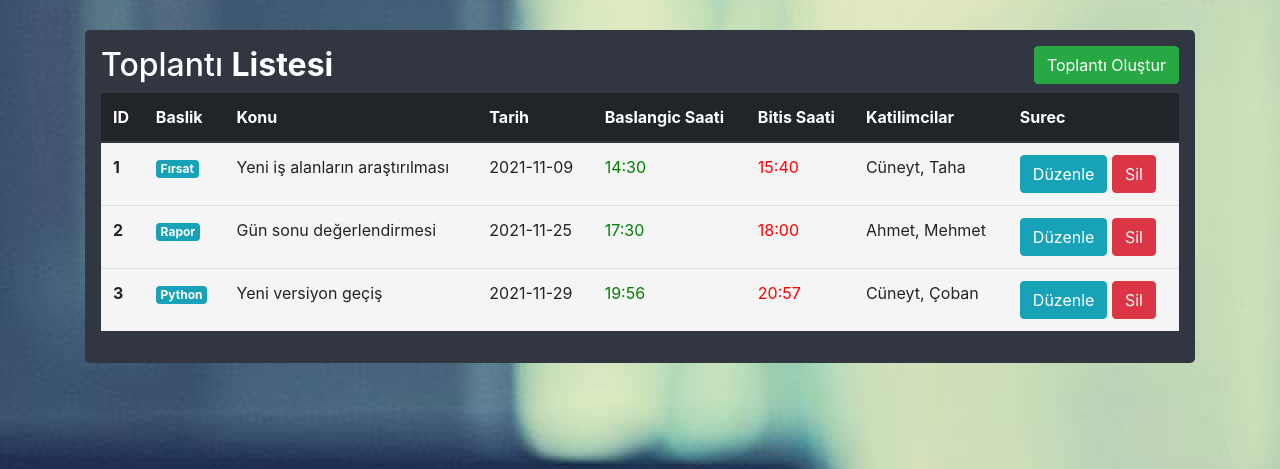
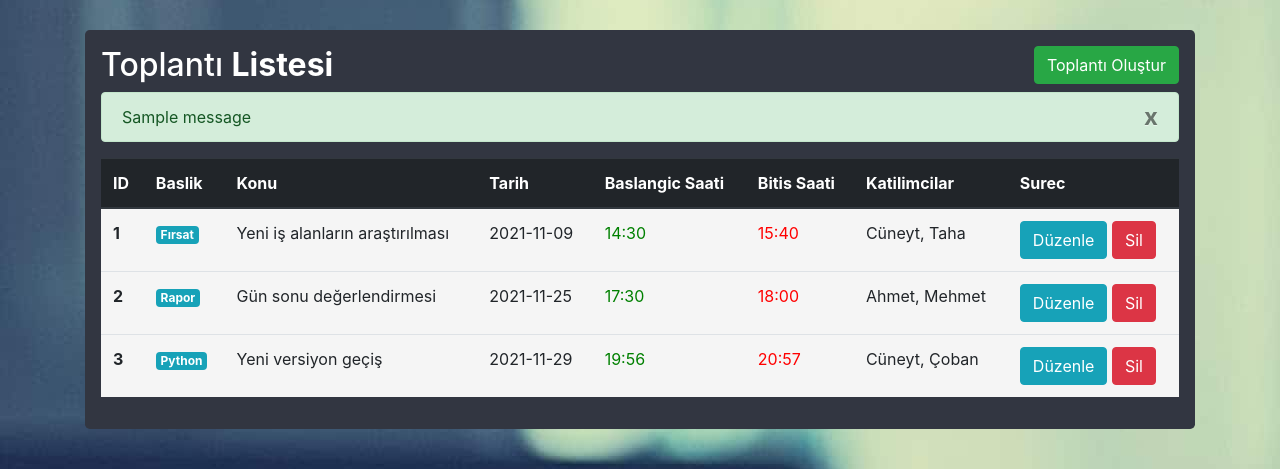
Before and after one commit to cuneytcbnx/MeetingOrganizer, a Flask app: page / in a window 1280 px wide. Shown: the part 56-525 px from the top of the page. Run offline with Flask 2, Linux system fonts and the light colour scheme; data comes from the database, SQL or seed files in the repository; one stand-in notice (Sample message) is shown; some libraries are stand-ins or nearby versions.

Commit message:
flash messages added

```diff
--- a/app.py
+++ b/app.py
@@ -1,4 +1,4 @@
-from flask import Flask, redirect, render_template, request, url_for
+from flask import Flask, flash, redirect, render_template, request, url_for
 from flask_sqlalchemy import SQLAlchemy
 
 app = Flask(__name__)
@@ -22,18 +22,22 @@ def add():
         baslangic_saati = request.form.get('baslangic_saati')
         bitis_saati = request.form.get('bitis_saati')
         katilimcilar = request.form.get('katilimcilar')
-
-        newMeet = Meet(
-            baslik=baslik,
-            konu=konu,
-            tarih=tarih,
-            baslangic_saati=baslangic_saati,
-            bitis_saati=bitis_saati,
-            katilimcilar=katilimcilar,
-        )
-        db.session.add(newMeet)
-        db.session.commit()
-        return redirect(url_for('index'))
+        if not baslik or not konu:
+            flash('Baslik ve konu girmelisin!', "error")
+            return redirect(url_for('index'))
+        else:
+            newMeet = Meet(
+                baslik=baslik,
+                konu=konu,
+                tarih=tarih,
+                baslangic_saati=baslangic_saati,
+                bitis_saati=bitis_saati,
+                katilimcilar=katilimcilar,
+            )
+            db.session.add(newMeet)
+            db.session.commit()
+            flash('Başarılı bir şekilde eklendi.')
+            return redirect(url_for('index'))
 
 
 @app.route('/delete/<string:job_id>')
@@ -41,6 +45,7 @@ def deleted(job_id):
     meet = Meet.query.filter_by(id=job_id).first()
     db.session.delete(meet)
     db.session.commit()
+    flash("Başarılı bir şekilde silindi.", "error")
     return redirect(url_for('index'))
 
 
@@ -55,6 +60,7 @@ def update():
         meet.bitis_saati = request.form['bitis_saati']
         meet.katilimcilar = request.form['katilimcilar']
         db.session.commit()
+        flash("Başarılı bir şekilde güncellendi.")
 
         return redirect(url_for('index'))
 
--- a/templates/index.html
+++ b/templates/index.html
@@ -9,6 +9,32 @@
                 <h2 style="color:white">Toplantı <b style="color:white">Listesi </b> <button type="button"
                         class="btn btn-success float-right" data-toggle="modal" data-target="#modaladd">Toplantı
                         Oluştur</button> </h2>
+
+                {% with messages = get_flashed_messages() %}
+
+                {% if messages %}
+
+                {% for message in messages %}
+
+                <div class="alert alert-success alert-dismissable" role="alert">
+
+                    <button type="button" class="close" data-dismiss="alert" aria-label="close">
+
+                        <span aria-hidden="true">x</span>
+
+                    </button>
+
+
+                    {{message}}
+
+
+                </div>
+
+
+                {% endfor %}
+
+                {% endif %}
+                {% endwith %}
 
                 {% if meets == [] %}
                 <div class="alert alert-warning" role="alert">
```
